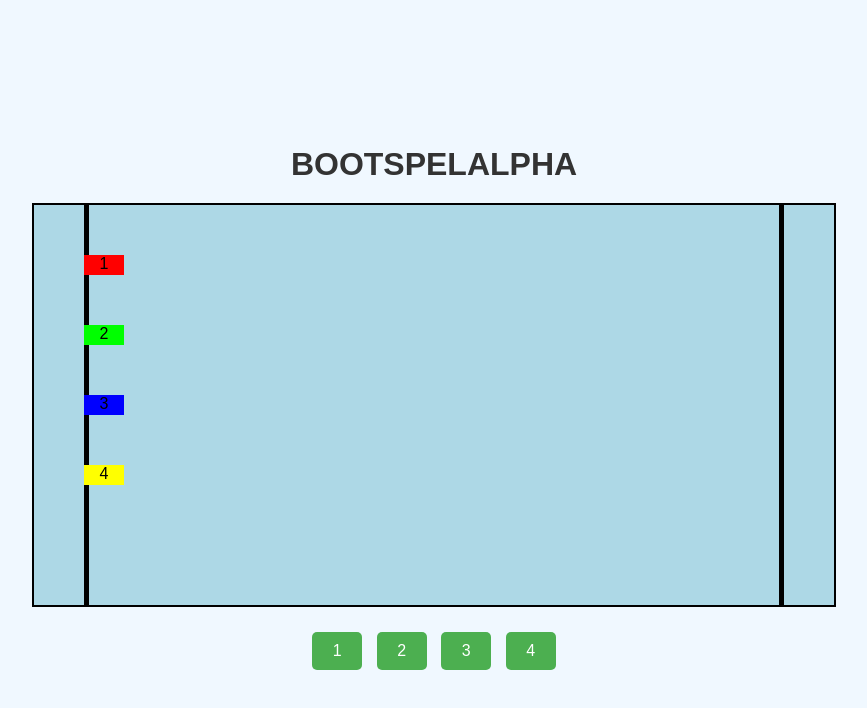
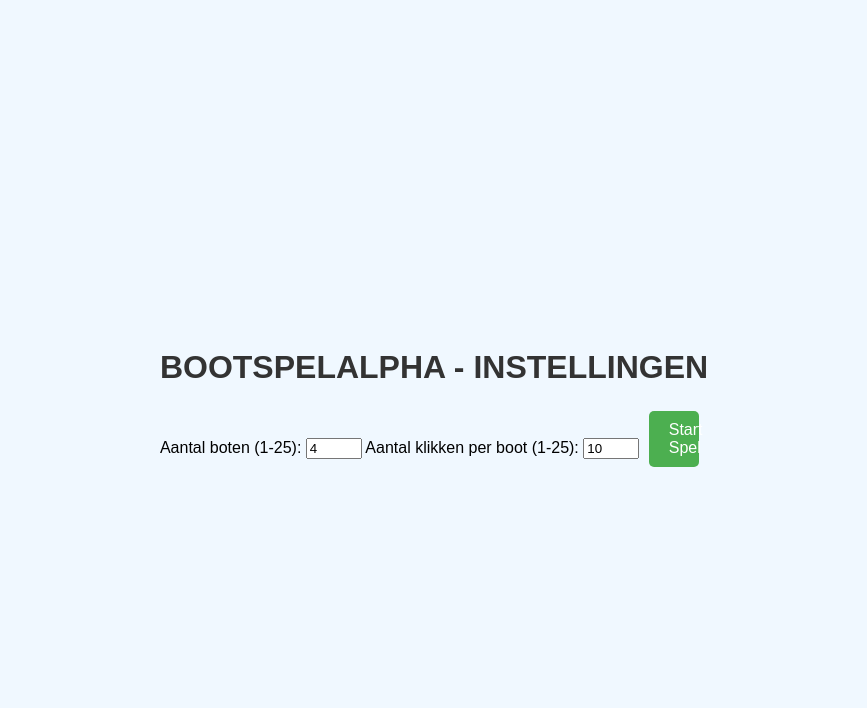
Before and after one commit to DHRHermans/BootspelAlpha, a plain HTML site: page index.html in a window 1280 px wide. Shown: the whole page, without its empty margins (206-1073 px from the left). Drawn offline with Linux system fonts and the light colour scheme.

Commit message:
Update index.html

```diff
--- a/index.html
+++ b/index.html
@@ -7,15 +7,25 @@
     <link rel="stylesheet" href="style.css">
 </head>
 <body>
-    <h1>BootspelAlpha</h1>
-    <canvas id="raceCanvas" width="800" height="400"></canvas>
+    <!-- Startscherm -->
+    <div id="startScreen">
+        <h1>BootspelAlpha - Instellingen</h1>
 
-    <!-- Knoppen -->
-    <div class="controls">
-        <button id="moveBoat1">1</button>
-        <button id="moveBoat2">2</button>
-        <button id="moveBoat3">3</button>
-        <button id="moveBoat4">4</button>
+        <label for="numBoats">Aantal boten (1-25):</label>
+        <input type="number" id="numBoats" min="1" max="25" value="4">
+
+        <label for="numClicks">Aantal klikken per boot (1-25):</label>
+        <input type="number" id="numClicks" min="1" max="25" value="10">
+
+        <button id="startGame">Start Spel</button>
+    </div>
+
+    <!-- Speelscherm -->
+    <div id="gameScreen" style="display: none;">
+        <canvas id="raceCanvas" width="800" height="400"></canvas>
+
+        <!-- Knoppen voor boten -->
+        <div class="controls" id="controls"></div>
     </div>
 
     <script src="script.js"></script>
```
